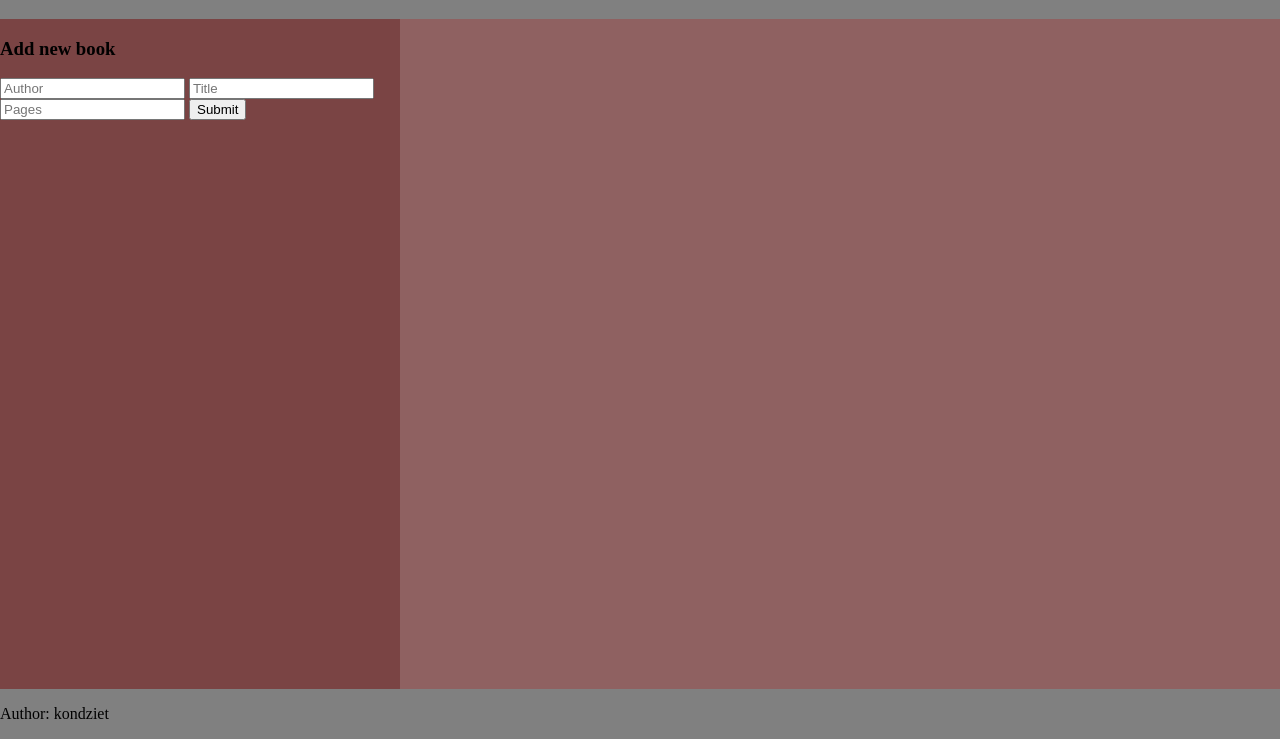
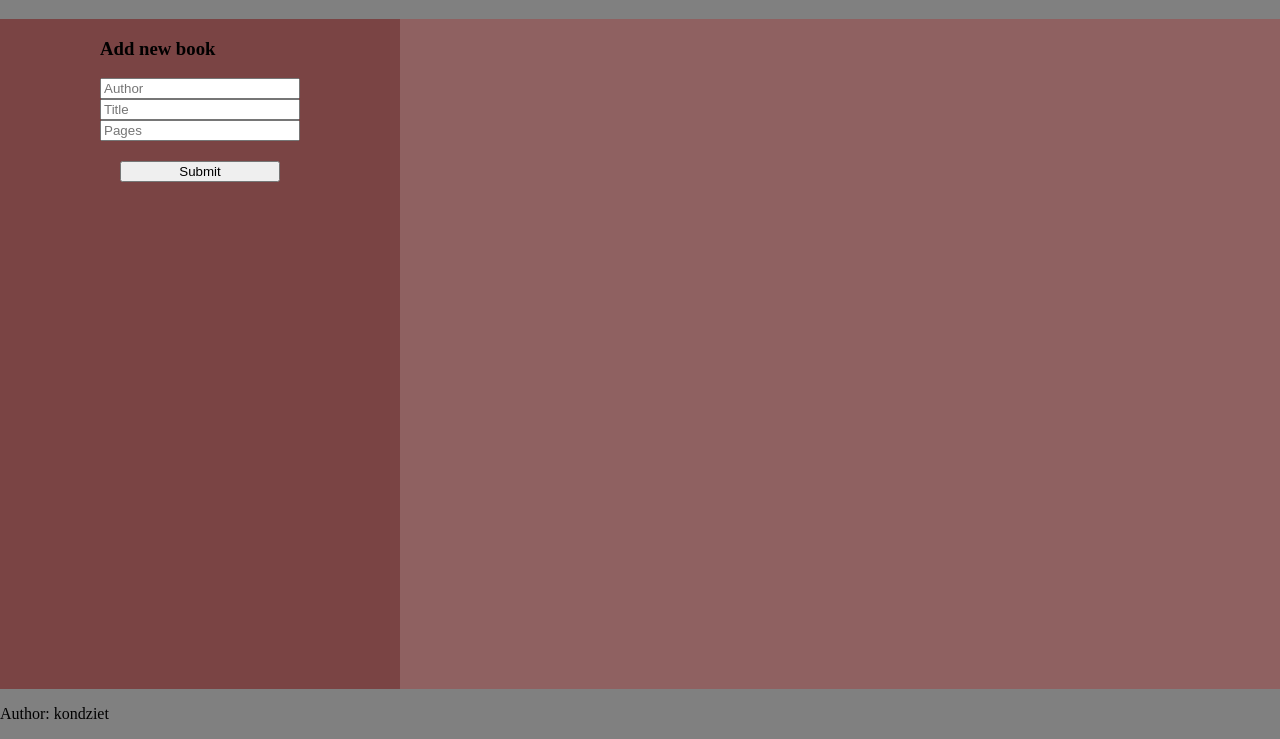
Before and after one commit to kondziet/library, a plain HTML site: page index.html in a window 1280 px wide. Shown: the part 61-800 px from the top of the page. Drawn offline with Linux system fonts and the light colour scheme.

Commit message:
Add form styling

```diff
--- a/style.css
+++ b/style.css
@@ -21,9 +21,21 @@ main {
 }
 
 main .left-container {
+    display: flex;
+    justify-content: center;
     width: 30%;
     min-width: 400px;
     background-color: rgb(122, 68, 68);
+}
+
+.book-form {
+    display: flex;
+    flex-direction: column;
+    width: 50%;
+}
+
+.book-form .submit-btn {
+    margin: 20px;
 }
 
 main .right-container {
```
